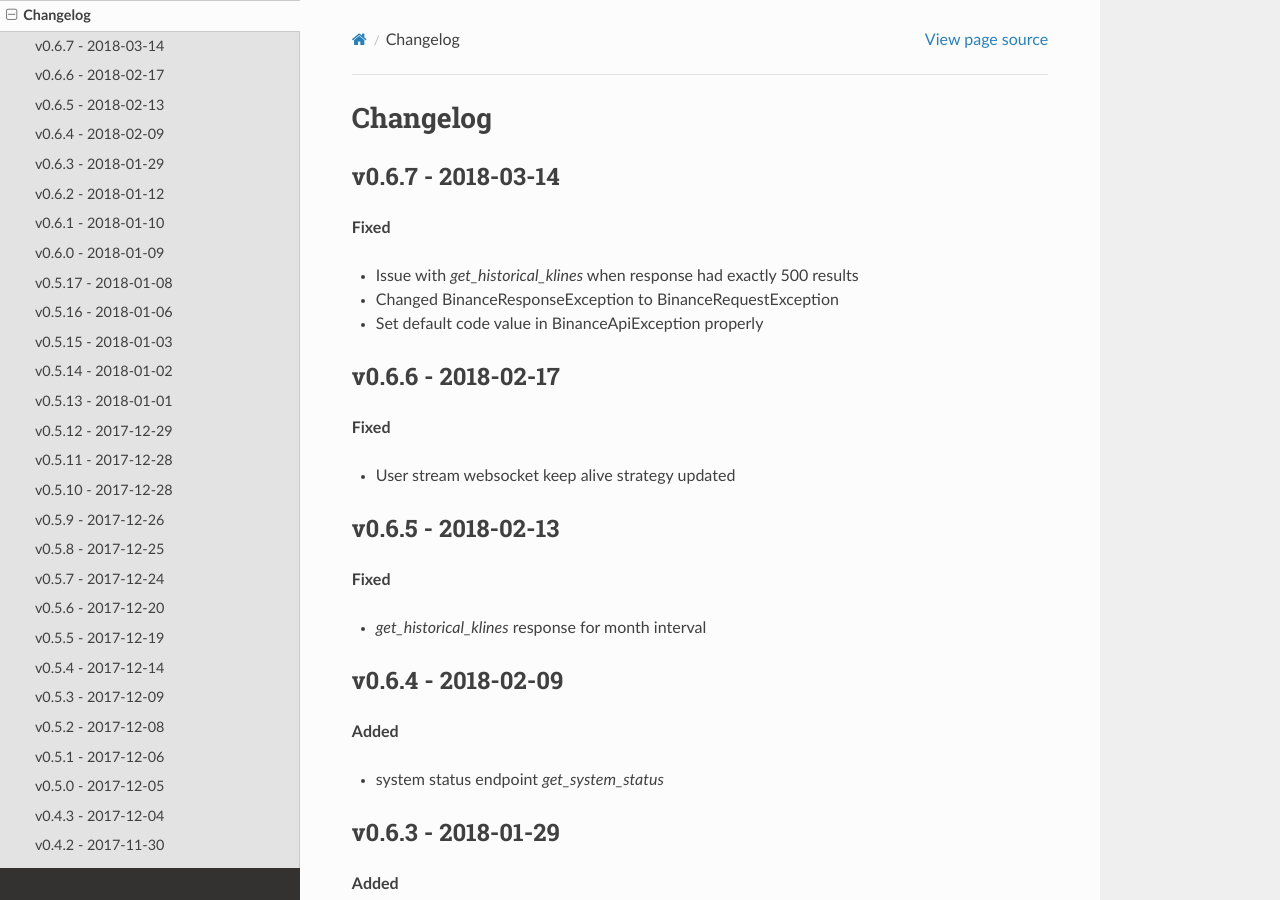
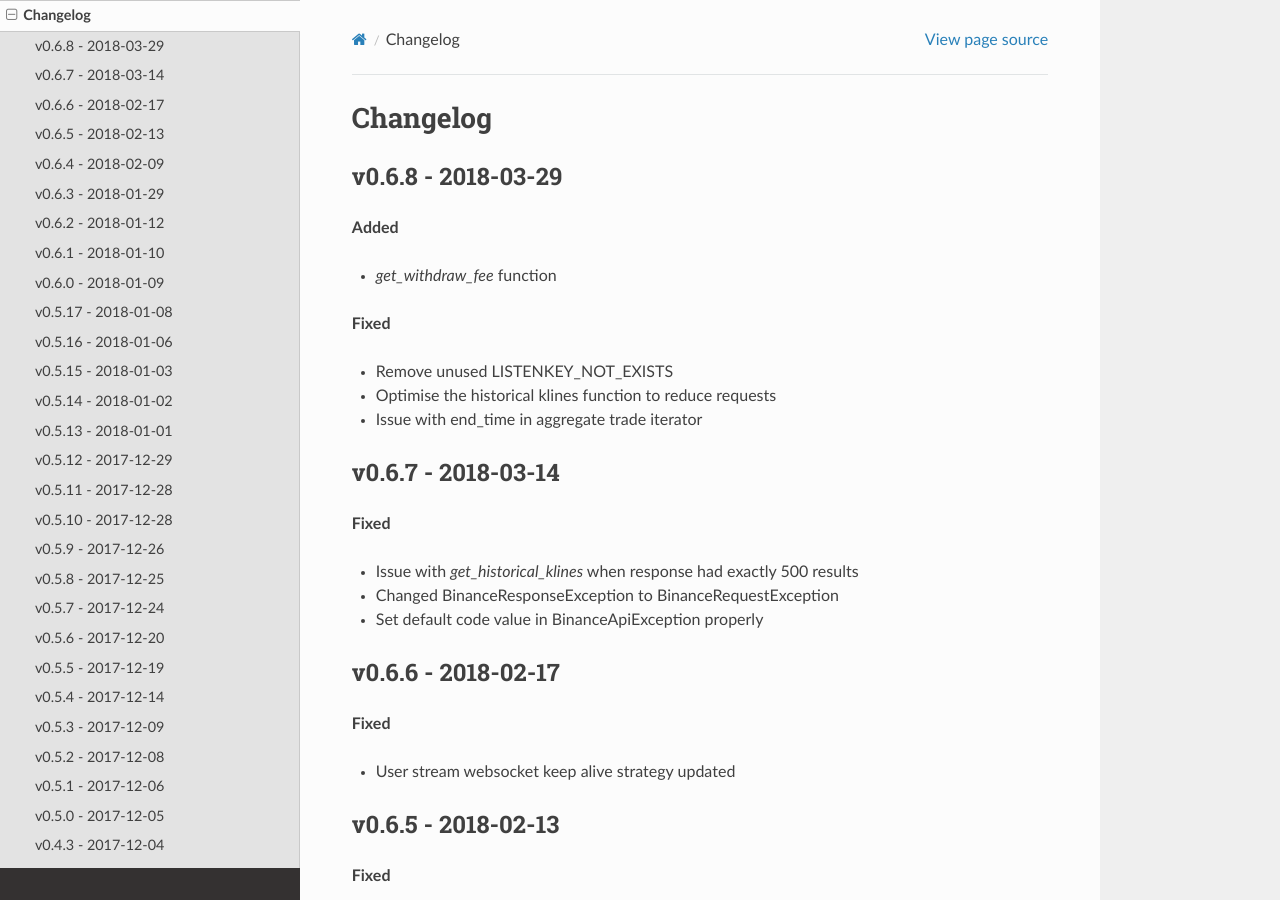
Before and after one commit to philip-luther/python-binance, a Sphinx documentation site: the page built from docs/changelog.rst, in a window 1280 px wide and 900 px high. Built offline with Sphinx 7.4.7 and the Read the Docs theme 2.0.0, drawn with Linux system fonts in a browser that asks for light colours; formulas are drawn with MathJax 3.

Commit message:
Update to v0.6.8

```diff
--- a/PYPIREADME.rst
+++ b/PYPIREADME.rst
@@ -1,5 +1,5 @@
 ================================
-Welcome to python-binance v0.6.7
+Welcome to python-binance v0.6.8
 ================================
 
 .. image:: https://img.shields.io/pypi/v/python-binance.svg
--- a/README.rst
+++ b/README.rst
@@ -1,5 +1,5 @@
 ================================
-Welcome to python-binance v0.6.7
+Welcome to python-binance v0.6.8
 ================================
 
 .. image:: https://img.shields.io/pypi/v/python-binance.svg
--- a/docs/changelog.rst
+++ b/docs/changelog.rst
@@ -1,5 +1,18 @@
 Changelog
 =========
+
+v0.6.8 - 2018-03-29
+^^^^^^^^^^^^^^^^^^^
+
+**Added**
+
+- `get_withdraw_fee` function
+
+**Fixed**
+
+- Remove unused LISTENKEY_NOT_EXISTS
+- Optimise the historical klines function to reduce requests
+- Issue with end_time in aggregate trade iterator
 
 v0.6.7 - 2018-03-14
 ^^^^^^^^^^^^^^^^^^^
--- a/setup.py
+++ b/setup.py
@@ -3,7 +3,7 @@
 
 setup(
     name='python-binance',
-    version='0.6.7',
+    version='0.6.8',
     packages=['binance'],
     description='Binance REST API python implementation',
     url='https://github.com/sammchardy/python-binance',
```
